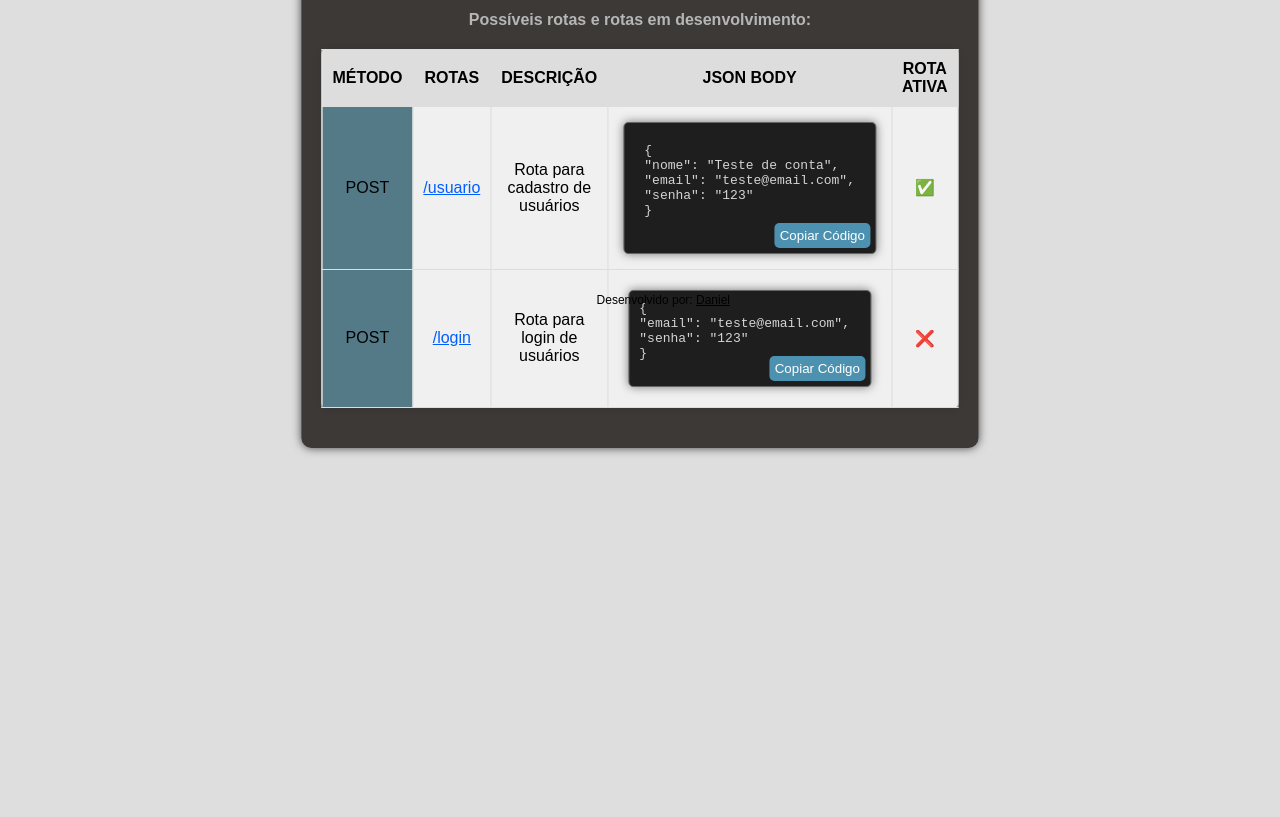
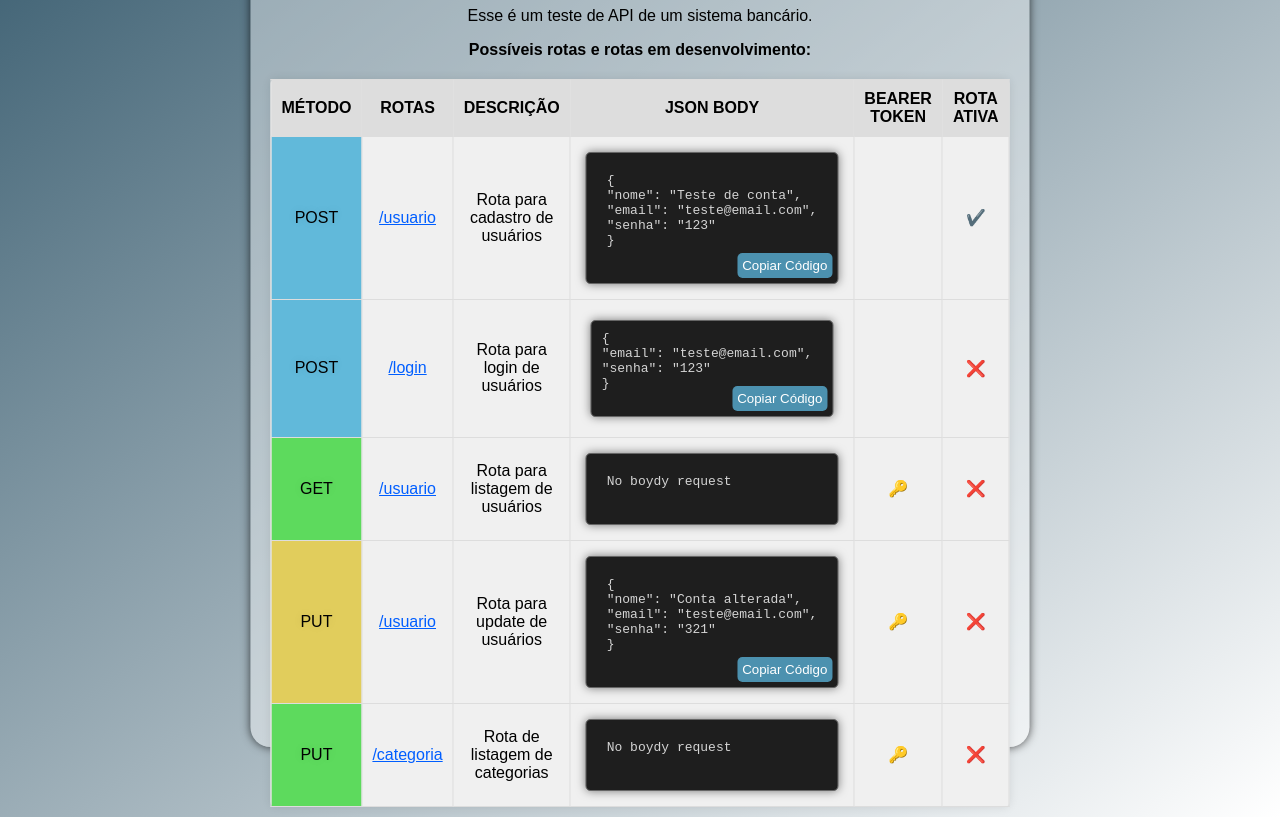
Before and after one commit to Danmendua/banking-system, a website: page src/index.html in a window 1280 px wide. Shown: the part 143-960 px from the top of the page. Before the commit the page ends 800 px from the top, so only its background shows below. Drawn offline with Linux system fonts and the light colour scheme; some packages are replaced by stand-ins of ours; a script that the page names is missing.

Commit message:
test features

```diff
--- a/src/index.html
+++ b/src/index.html
@@ -8,34 +8,37 @@
     <link rel="stylesheet" href="https://cdnjs.cloudflare.com/ajax/libs/clipboard.js/2.0.8/clipboard.min.css" />
     <style>
         body {
+            margin: 0;
+            padding: 0;
             font-family: 'Arial', sans-serif;
-            background-color: rgb(222, 222, 222);
+            background: linear-gradient(to bottom right, rgba(55, 91, 110, 1), rgb(255, 255, 255));
+            height: 120vh;
             display: flex;
+            flex-direction: column;
+            align-items: center;
             justify-content: center;
-            align-items: center;
-            height: 100vh;
-            margin: 0;
         }
 
         .container {
-            background-color: #3d3937;
+            background: rgba(255, 255, 255, 0.4);
             padding: 20px;
-            border-radius: 10px;
+            border-radius: 20px;
             text-align: center;
             box-shadow: 0 0 10px rgba(1, 1, 1, 0.7);
             position: absolute;
-            top: 20px;
+            top: 50px;
             left: 50%;
             transform: translateX(-50%);
+            height: 100vh;
         }
 
         h1 {
-            color: #f0f0f0;
-            text-shadow: 0 0 10px rgba(1, 1, 1, 1);
+            color: #000000;
+            text-shadow: 0 0 10px rgba(1, 1, 1, 0.3);
         }
 
         p {
-            color: #b6b6b6;
+            color: #000000;
         }
 
         table {
@@ -63,19 +66,23 @@
         }
 
         .post-method {
-            background-color: #547a88;
+            background-color: #61b9da;
+            text-shadow: 0 0 10px rgba(1, 1, 1, 0.1);
         }
 
         .get-method {
-            background-color: #98FB98;
+            background-color: #5dda5d;
+            text-shadow: 0 0 10px rgba(1, 1, 1, 0.1);
         }
 
         .put-method {
-            background-color: #FFD700;
+            background-color: #e1cd5c;
+            text-shadow: 0 0 10px rgba(1, 1, 1, 0.1);
         }
 
         .delete-method {
             background-color: #FF6347;
+            text-shadow: 0 0 10px rgba(1, 1, 1, 0.1);
         }
 
         .route-link {
@@ -111,6 +118,24 @@
             border-radius: 5px;
             cursor: pointer;
         }
+
+        .vertical-text {
+            position: fixed;
+            bottom: 925px;
+            right: 520px;
+            padding: 0px;
+            text-align: right;
+            writing-mode: vertical-rl;
+            /* Adiciona o modo de escrita vertical */
+            transform: rotate(360deg);
+            /* Inverte a orientação vertical */
+        }
+
+        .vertical-text p {
+            font-size: 12px;
+            color: rgb(0, 0, 0);
+            margin: 0;
+        }
     </style>
 </head>
 
@@ -127,6 +152,7 @@
                     <th>ROTAS</th>
                     <th>DESCRIÇÃO</th>
                     <th>JSON BODY</th>
+                    <th>BEARER TOKEN</th>
                     <th>ROTA ATIVA</th>
                 </tr>
             </thead>
@@ -138,17 +164,18 @@
                     <td class="json-body">
                         <div class="code-container" style="padding: 20px; margin: 5px;">
                             <pre style="margin: 0; text-align: left;">
-<code id="jsonCode">{
+<code id="jsonCodePostUser">{
 "nome": "Teste de conta",
 "email": "teste@email.com",
 "senha": "123"
 }</code>
                         </pre>
-                            <button class="copy-code-button" data-clipboard-target="#jsonCode"
+                            <button class="copy-code-button" data-clipboard-target="#jsonCodePostUser"
                                 style="position: absolute; top: 100px; right: 5px;">Copiar Código</button>
                         </div>
                     </td>
-                    <td class="active-route">✅</td>
+                    <td class="active-route"></td><!-- autentificador -->
+                    <td class="active-route">✔️</td><!-- rota ativa -->
                 </tr>
                 <tr>
                     <td class="post-method">POST</td>
@@ -157,21 +184,70 @@
                     <td class="json-body">
                         <div class="code-container" style="padding: 10px; margin: 10px;">
                             <pre style="margin: 0; text-align: left;">
-<code id="jsonCodeLogin">{
+<code id="jsonCodeLoginUser">{
 "email": "teste@email.com",
 "senha": "123"
 }</code>
                         </pre>
-                            <button class="copy-code-button" data-clipboard-target="#jsonCodeLogin"
+                            <button class="copy-code-button" data-clipboard-target="#jsonCodeLoginUser"
                                 style="position: absolute; top: 65px; right: 5px;">Copiar Código</button>
                         </div>
                     </td>
-                    <td class="active-route">❌</td>
+                    <td class="active-route"></td><!-- autentificador -->
+                    <td class="active-route">❌</td><!-- rota ativa -->
+                </tr>
+                <tr>
+                    <td class="get-method">GET</td>
+                    <td class="route-link" onclick="window.location.href='/usuario'">/usuario</td>
+                    <td>Rota para listagem de usuários</td>
+                    <td class="json-body">
+                        <div class="code-container" style="padding: 20px; margin: 5px;">
+                            <pre style="margin: 0; text-align: left;">
+<code id="jsonCodeNULL">No boydy request</code>
+                        </pre>
+                        </div>
+                    </td>
+                    <td class="active-route">🔑</td><!-- autentificador -->
+                    <td class="active-route">❌</td><!-- rota ativa -->
+                </tr>
+                <tr>
+                    <td class="put-method">PUT</td>
+                    <td class="route-link" onclick="window.location.href='/usuario'">/usuario</td>
+                    <td>Rota para update de usuários</td>
+                    <td class="json-body">
+                        <div class="code-container" style="padding: 20px; margin: 5px;">
+                            <pre style="margin: 0; text-align: left;">
+<code id="jsonCodePutUser">{
+"nome": "Conta alterada",
+"email": "teste@email.com",
+"senha": "321"
+}</code>
+                        </pre>
+                            <button class="copy-code-button" data-clipboard-target="#jsonCodePutUser"
+                                style="position: absolute; top: 100px; right: 5px;">Copiar Código</button>
+                        </div>
+                    </td>
+                    <td class="active-route">🔑</td><!-- autentificador -->
+                    <td class="active-route">❌</td><!-- rota ativa -->
+                </tr>
+                <tr>
+                    <td class="get-method">PUT</td>
+                    <td class="route-link" onclick="window.location.href='/categoria'">/categoria</td>
+                    <td>Rota de listagem de categorias</td>
+                    <td class="json-body">
+                        <div class="code-container" style="padding: 20px; margin: 5px;">
+                            <pre style="margin: 0; text-align: left;">
+<code id="jsonCodePutCategoria">No boydy request</code>
+                        </pre>
+                        </div>
+                    </td>
+                    <td class="active-route">🔑</td><!-- autentificador -->
+                    <td class="active-route">❌</td><!-- rota ativa -->
                 </tr>
             </tbody>
         </table>
     </div>
-    <div style="position: fixed; bottom: 350px; right: 550px; padding: 0px; text-align: right;">
+    <div class="vertical-text" style="position: fixed; bottom: 700px; right: 450px; padding: 0px; text-align: right;">
         <p style="font-size: 12px; color: rgb(0, 0, 0); margin: 0;">Desenvolvido por: <a
                 href="https://github.com/Danmendua/" target="_blank" style="color: rgb(0, 0, 0);">Daniel</a></p>
     </div>
```
